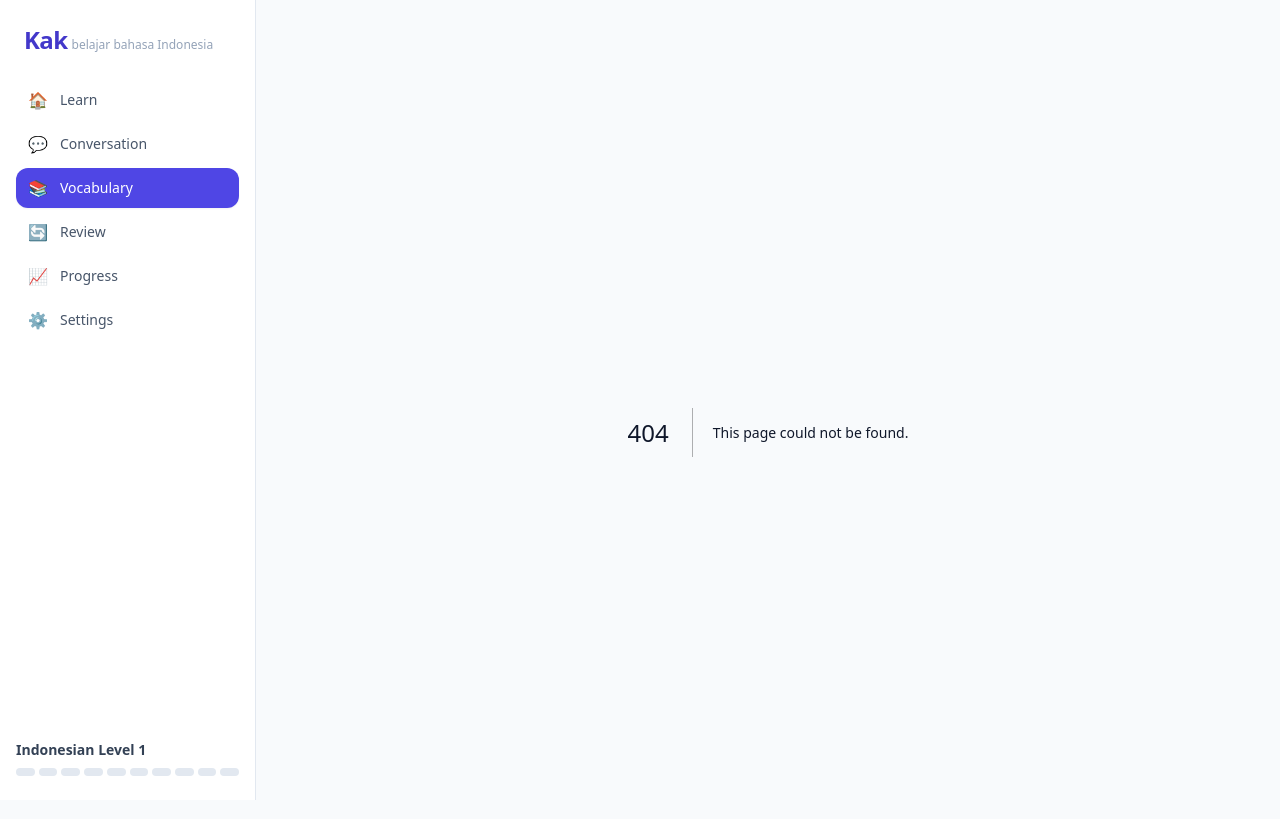
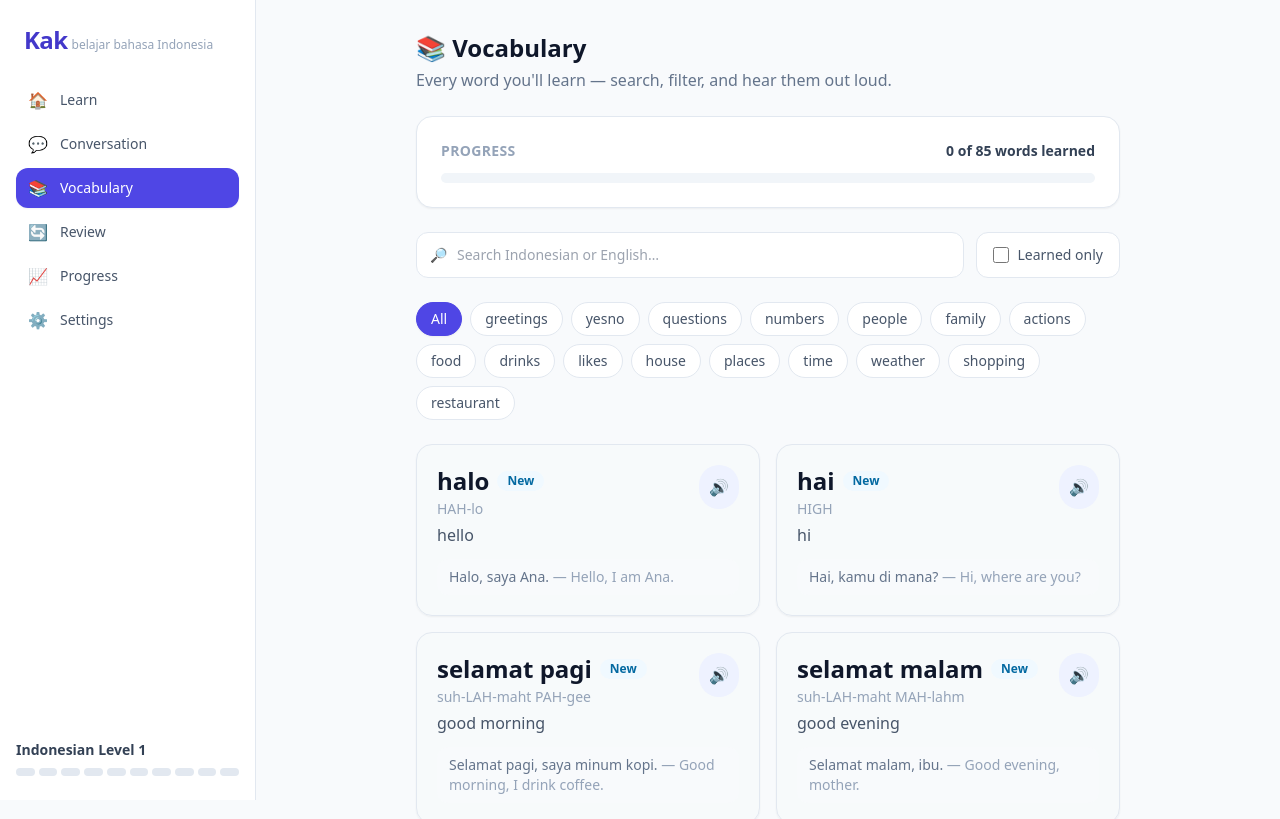
Before and after one commit to stenknz/IndoEng, a Next.js app: page /vocabulary in a window 1280 px wide. Before the commit this address had no page. Shown: the top 819 px of the page. Built offline with nearby package versions, Linux system fonts and the light colour scheme.

Commit message:
feat: add vocabulary page

```diff
--- /dev/null
+++ b/src/app/vocabulary/page.tsx
@@ -0,0 +1,5 @@
+import { VocabularyPage } from "@/components/VocabularyPage";
+
+export default function VocabularyRoute() {
+  return <VocabularyPage />;
+}
--- /dev/null
+++ b/src/components/VocabularyPage.tsx
@@ -0,0 +1,217 @@
+"use client";
+
+import { useEffect, useMemo, useState } from "react";
+import { useStore } from "@/lib/store/useStore";
+import { browserTTS } from "@/lib/audio/browserTTS";
+import { WORD_BANK, categoryOrder } from "@/lib/data/words";
+import type { VocabularyWord } from "@/lib/types";
+
+function SpeakButton({ text }: { text: string }) {
+  const [mounted, setMounted] = useState(false);
+  useEffect(() => setMounted(true), []);
+  if (!mounted || !browserTTS.supported) return null;
+  return (
+    <button
+      type="button"
+      onClick={() => browserTTS.speak(text)}
+      aria-label={`Dengarkan ${text}`}
+      className="rounded-full bg-brand-50 p-2.5 text-base text-brand-700 transition hover:bg-brand-100"
+    >
+      🔊
+    </button>
+  );
+}
+
+function isLearned(w: VocabularyWord): boolean {
+  return w.lastReviewed !== null && w.familiarity > 0;
+}
+
+function StatusBadge({ learned }: { learned: boolean }) {
+  if (learned) {
+    return (
+      <span className="inline-flex shrink-0 items-center gap-1.5 rounded-full bg-emerald-50 px-2.5 py-0.5 text-xs font-semibold text-emerald-700">
+        <span className="h-1.5 w-1.5 rounded-full bg-emerald-500" />
+        Learned
+      </span>
+    );
+  }
+  return (
+    <span className="inline-flex shrink-0 items-center rounded-full bg-sky-50 px-2.5 py-0.5 text-xs font-semibold text-sky-700">
+      New
+    </span>
+  );
+}
+
+const usedCategories = categoryOrder.filter((c) =>
+  WORD_BANK.some((w) => w.category === c),
+);
+
+export function VocabularyPage() {
+  const state = useStore((s) => s.state);
+  const [query, setQuery] = useState("");
+  const [category, setCategory] = useState<string | null>(null);
+  const [learnedOnly, setLearnedOnly] = useState(false);
+
+  const learnedCount = useMemo(
+    () =>
+      WORD_BANK.filter((w) => {
+        const s = state.words[w.id];
+        return s ? isLearned(s) : false;
+      }).length,
+    [state.words],
+  );
+
+  const rows = useMemo(() => {
+    const q = query.trim().toLowerCase();
+    const words = WORD_BANK.map((w) => {
+      const learned = state.words[w.id];
+      return learned ? { ...w, ...learned } : w;
+    });
+    return words.filter((w) => {
+      if (category && w.category !== category) return false;
+      if (learnedOnly && !isLearned(w)) return false;
+      if (q) {
+        const hay = `${w.indonesian} ${w.english}`.toLowerCase();
+        if (!hay.includes(q)) return false;
+      }
+      return true;
+    });
+  }, [state.words, query, category, learnedOnly]);
+
+  const percent = Math.round((learnedCount / WORD_BANK.length) * 100);
+
+  const chipClass = (active: boolean) =>
+    `rounded-full border px-3.5 py-1.5 text-sm font-medium transition ${
+      active
+        ? "border-brand-600 bg-brand-600 text-white shadow-sm"
+        : "border-slate-200 bg-white text-slate-600 hover:bg-slate-100"
+    }`;
+
+  return (
+    <div className="space-y-6">
+      <header>
+        <h1 className="text-2xl font-bold text-slate-900">📚 Vocabulary</h1>
+        <p className="mt-1 text-slate-500">
+          Every word you&apos;ll learn — search, filter, and hear them out loud.
+        </p>
+      </header>
+
+      <section className="rounded-2xl border border-slate-200 bg-white p-6 shadow-sm">
+        <div className="flex items-center justify-between gap-4">
+          <h2 className="text-sm font-semibold uppercase tracking-wide text-slate-400">
+            Progress
+          </h2>
+          <span className="text-sm font-semibold text-slate-700">
+            {learnedCount} of {WORD_BANK.length} words learned
+          </span>
+        </div>
+        <div className="mt-3 h-2.5 overflow-hidden rounded-full bg-slate-100">
+          <div
+            className="h-full rounded-full bg-brand-500 transition-all duration-300"
+            style={{ width: `${percent}%` }}
+          />
+        </div>
+      </section>
+
+      <div className="flex flex-col gap-3 sm:flex-row">
+        <div className="relative flex-1">
+          <span className="pointer-events-none absolute left-3.5 top-1/2 -translate-y-1/2 text-sm text-slate-400">
+            🔎
+          </span>
+          <input
+            value={query}
+            onChange={(e) => setQuery(e.target.value)}
+            placeholder="Search Indonesian or English…"
+            autoComplete="off"
+            className="w-full rounded-xl border border-slate-200 bg-white py-3 pl-10 pr-4 text-sm text-slate-800 outline-none transition focus:border-brand-500"
+          />
+        </div>
+        <label className="flex shrink-0 cursor-pointer items-center gap-2 rounded-xl border border-slate-200 bg-white px-4 py-3 text-sm font-medium text-slate-600 transition hover:bg-slate-50">
+          <input
+            type="checkbox"
+            checked={learnedOnly}
+            onChange={(e) => setLearnedOnly(e.target.checked)}
+            className="h-4 w-4 rounded accent-brand-600"
+          />
+          Learned only
+        </label>
+      </div>
+
+      <div className="flex flex-wrap gap-2">
+        <button
+          type="button"
+          onClick={() => setCategory(null)}
+          className={chipClass(category === null)}
+        >
+          All
+        </button>
+        {usedCategories.map((c) => (
+          <button
+            key={c}
+            type="button"
+            onClick={() => setCategory(category === c ? null : c)}
+            className={chipClass(category === c)}
+          >
+            {c}
+          </button>
+        ))}
+      </div>
+
+      {rows.length === 0 ? (
+        <section className="rounded-2xl border border-dashed border-slate-300 bg-white p-12 text-center">
+          <div className="text-4xl">🔍</div>
+          <h3 className="mt-3 text-lg font-bold text-slate-800">
+            No words found
+          </h3>
+          <p className="mt-1 text-slate-500">
+            Try a different search or clear your filters.
+          </p>
+          <button
+            type="button"
+            onClick={() => {
+              setQuery("");
+              setCategory(null);
+              setLearnedOnly(false);
+            }}
+            className="mt-4 rounded-xl bg-brand-600 px-5 py-2.5 text-sm font-semibold text-white shadow-sm transition hover:bg-brand-500"
+          >
+            Clear filters
+          </button>
+        </section>
+      ) : (
+        <div className="grid grid-cols-1 gap-4 sm:grid-cols-2">
+          {rows.map((w) => {
+            const learned = isLearned(w);
+            return (
+              <article
+                key={w.id}
+                className={`rounded-2xl border border-slate-200 p-5 shadow-sm ${
+                  learned ? "bg-white" : "bg-slate-50/80"
+                }`}
+              >
+                <div className="flex items-start justify-between gap-3">
+                  <div>
+                    <div className="flex flex-wrap items-center gap-2">
+                      <h3 className="text-2xl font-bold text-slate-900">
+                        {w.indonesian}
+                      </h3>
+                      <StatusBadge learned={learned} />
+                    </div>
+                    <div className="mt-0.5 text-sm text-slate-400">
+                      {w.pronunciation}
+                    </div>
+                  </div>
+                  <SpeakButton text={w.indonesian} />
+                </div>
+                <div className="mt-1 text-slate-600">{w.english}</div>
+                <div className="mt-3 rounded-xl bg-slate-50 px-3 py-2 text-sm text-slate-500">
+                  {w.example} <span className="text-slate-400">— {w.exampleTranslation}</span>
+                </div>
+              </article>
+            );
+          })}
+        </div>
+      )}
+    </div>
+  );
+}
```
